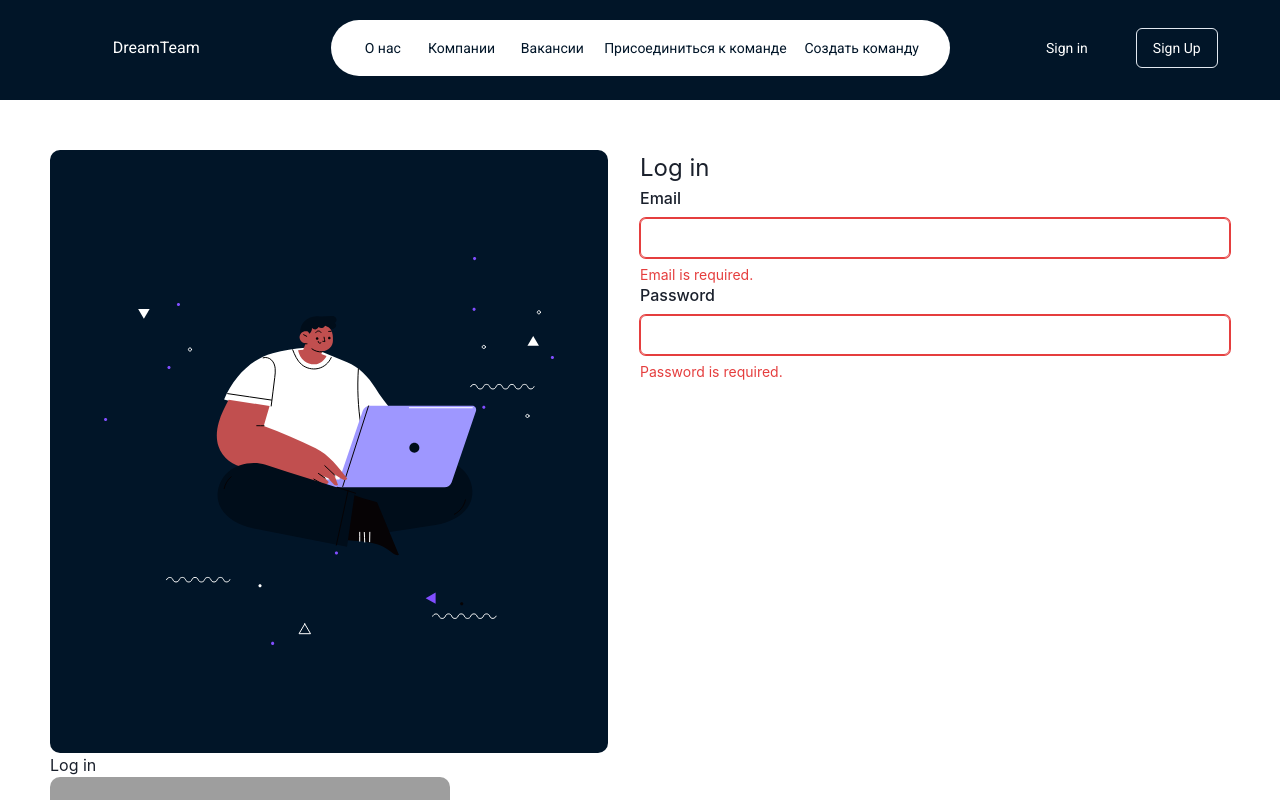
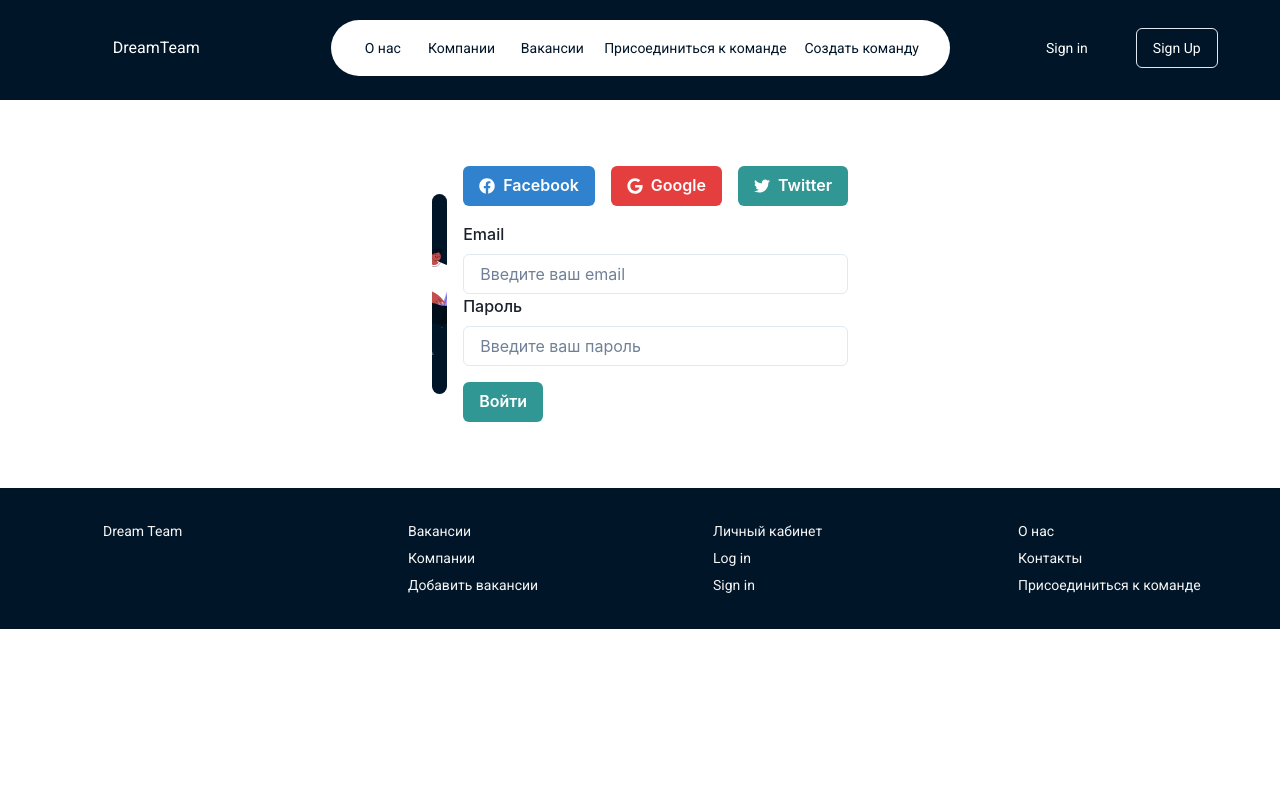
Before and after one commit to DreamTeamOwners/DreamTeamClient, a React (Create React App) app in the folder dream-team-front/: page /reg in a window 1280 px wide. Shown: the top 800 px of the page. Built offline with nearby package versions, Linux system fonts and the light colour scheme; grey boxes are pictures that could not be loaded; a web font is replaced by a local one.

Commit message:
login form

```diff
--- a/dream-team-front/src/components/screens/auth/login/Login.jsx
+++ b/dream-team-front/src/components/screens/auth/login/Login.jsx
@@ -1,59 +1,81 @@
-import styles from "./Login.module.css"
-import {Link} from 'react-router-dom'
-import { useState } from "react"
-import {
-    FormControl,
-    FormLabel,
-    Input,
-    FormHelperText,
-    FormErrorMessage,
-    Text,
 
-} from "@chakra-ui/react"
+import React from 'react';
+import { Box, FormControl, FormErrorMessage, FormLabel, Input, Button, Image, HStack } from '@chakra-ui/react';
+import { Formik, Field, Form, ErrorMessage } from 'formik';
+import * as Yup from 'yup';
+import { FaFacebook, FaGoogle, FaTwitter } from 'react-icons/fa';
 
-const Login = () => {
-    const [email, setEmail] = useState('')
-    const [password, setPassword] = useState('')
+// Валидационная схема с использованием Yup
+const validationSchema = Yup.object().shape({
+  email: Yup.string().email('Некорректный адрес электронной почты').required('Поле "Email" обязательно для заполнения'),
+  password: Yup.string().required('Поле "Пароль" обязательно для заполнения'),
+});
 
-    const handleEmailChange = (e) => setEmail(e.target.value)
-    const handlePasswordChange = (e) => setPassword(e.target.value)
+const initialValues = {
+  email: '',
+  password: '',
+};
 
-    const isError = (email==='' && password ==='')
+const LoginForm = () => {
+  const handleSubmit = (values, { setSubmitting }) => {
+    // Выполнение действий при отправке формы
+    console.log(values);
+    setSubmitting(false);
+  };
 
     return (
-        <div className={styles.login}>
-            <img src="/login_icon.svg" alt="человек с ноутбуком на черном фоне" />
-            <FormControl isInvalid={isError}>
-                <Text fontSize={24}>Log in</Text>
-                <FormLabel>Email</FormLabel>
-                <Input type='email' value={email} onChange={handleEmailChange} />
-                {!(email==='') ? (
-                    <FormHelperText>
-                        Enter the email.
-                    </FormHelperText>
-                ) : (
-                    <FormErrorMessage>Email is required.</FormErrorMessage>
-                )}
-                <FormLabel>Password</FormLabel>
-                <Input type='password' value={password} onChange={handlePasswordChange} />
-                {!(password==='') ? (
-                    <FormHelperText>
-                        Enter the password.
-                    </FormHelperText>
-                ) : (
-                    <FormErrorMessage>Password is required.</FormErrorMessage>
-                )}
-            </FormControl>
-            <div className={styles.form}>
-                <p>Log in</p>
-                <Link><img src="/google" alt="" /></Link>
-                <Link><img src="/facebook" alt="" /></Link>
-                <Link><img src="/github" alt="" /></Link>
-                <p>Email</p>
-                <p>Password</p>
-            </div>
-        </div>
-    )
-}
+        <Box maxW="md" mx="auto" mt={8} p={4} display="flex" alignItems="center">
+            <Box flex={1} mr={4}>
+                <Image src="/login_icon.svg" alt="Image" w="200px" h="200px" objectFit="cover" />
+            </Box>
+            <Box flex={1}>
+                <HStack spacing={4} mb={4}>
+                    <Button colorScheme="blue" leftIcon={<FaFacebook />}>
+                        Facebook
+                    </Button>
+                    <Button colorScheme="red" leftIcon={<FaGoogle />}>
+                        Google
+                    </Button>
+                    <Button colorScheme="teal" leftIcon={<FaTwitter />}>
+                        Twitter
+                    </Button>
+                </HStack>
+                <Formik
+                    initialValues={initialValues}
+                    validationSchema={validationSchema}
+                    onSubmit={handleSubmit}
+                >
+                    {({ isSubmitting }) => (
+                        <Form>
+                            <Field name="email">
+                                {({ field, form }) => (
+                                    <FormControl isInvalid={form.errors.email && form.touched.email}>
+                                        <FormLabel htmlFor="email">Email</FormLabel>
+                                        <Input {...field} id="email" placeholder="Введите ваш email" />
+                                        <ErrorMessage name="email" component={FormErrorMessage} />
+                                    </FormControl>
+                                )}
+                            </Field>
 
-export default Login
+                            <Field name="password">
+                                {({ field, form }) => (
+                                    <FormControl isInvalid={form.errors.password && form.touched.password}>
+                                        <FormLabel htmlFor="password">Пароль</FormLabel>
+                                        <Input {...field} type="password" id="password" placeholder="Введите ваш пароль" />
+                                        <ErrorMessage name="password" component={FormErrorMessage} />
+                                    </FormControl>
+                                )}
+                            </Field>
+
+                            <Button mt={4} colorScheme="teal" isLoading={isSubmitting} type="submit">
+                                Войти
+                            </Button>
+                        </Form>
+                    )}
+                </Formik>
+            </Box>
+        </Box>
+    );
+};
+
+export default LoginForm;
```
